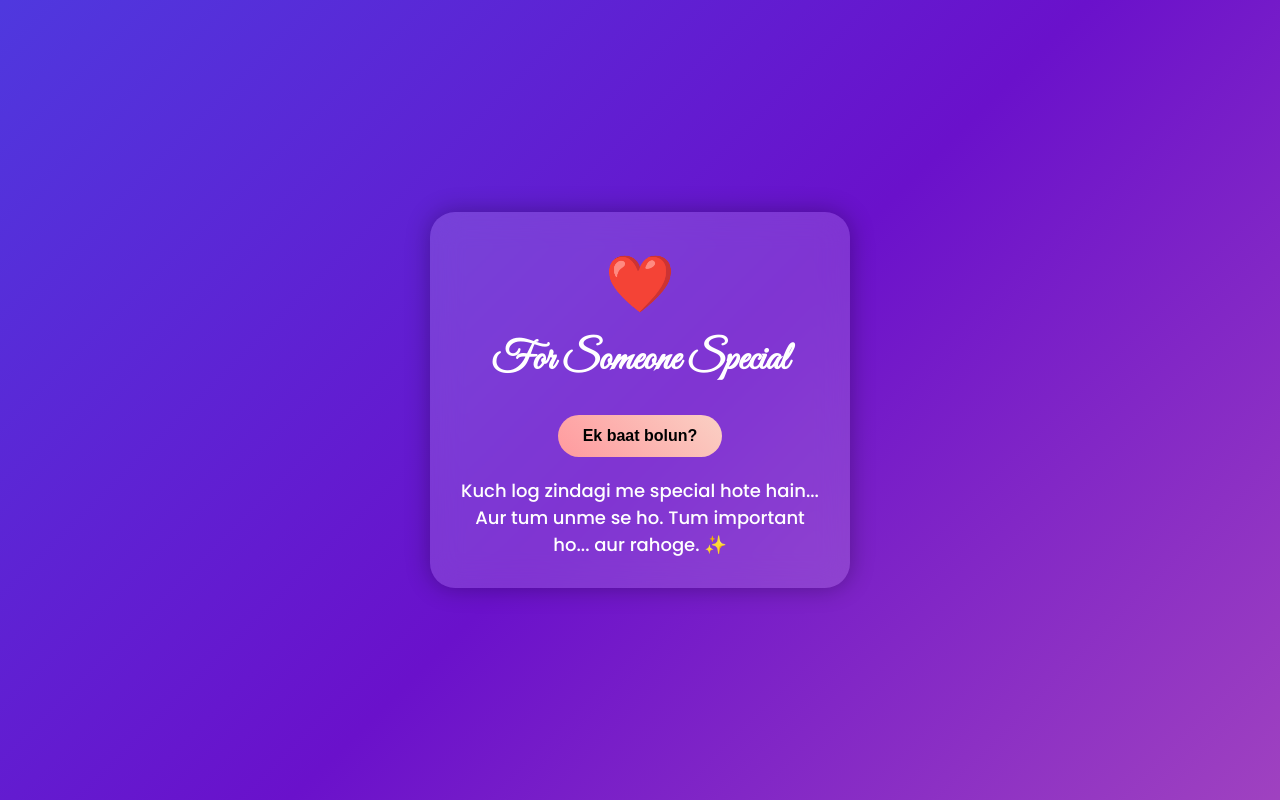
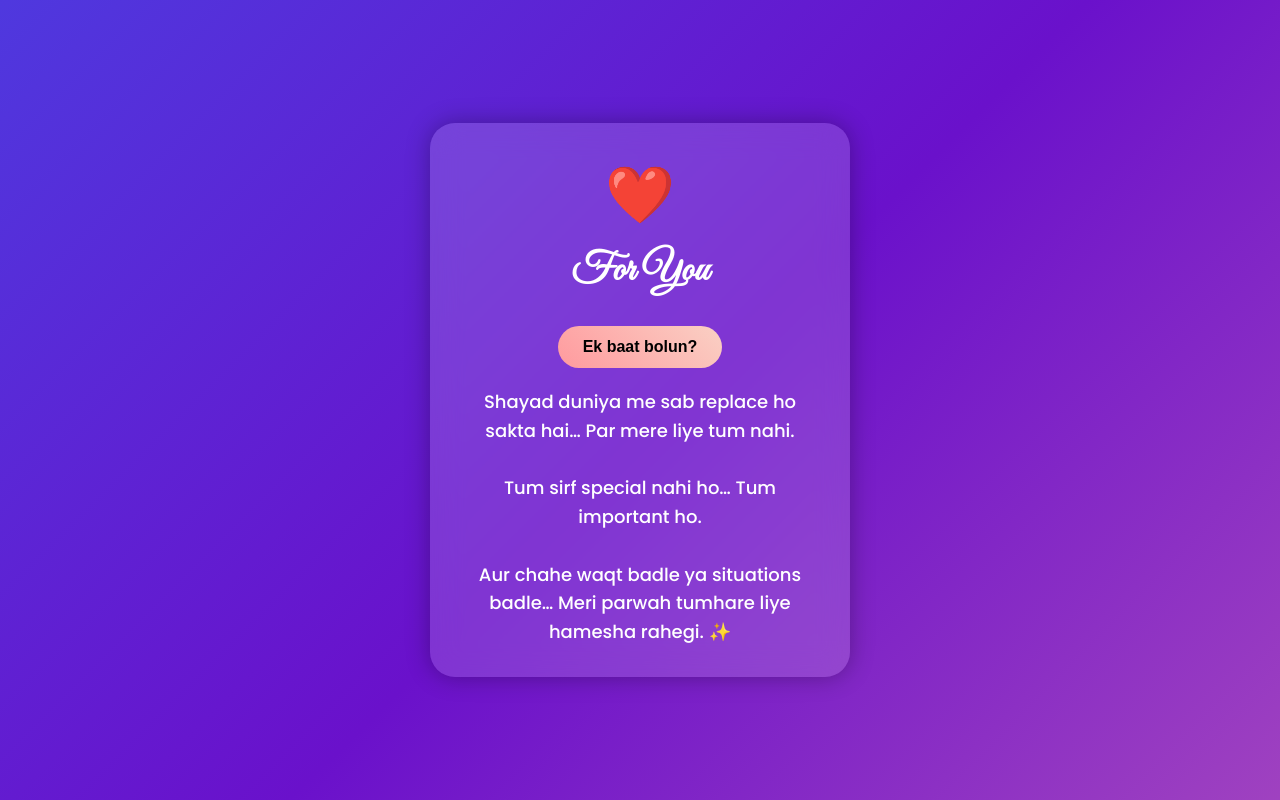
Before and after one commit to prajapatipushpa821-svg/gift, a plain HTML site: page index.html in a window 1280 px wide. Both pictures are taken after a click on the button "Ek baat bolun?". Drawn offline with Linux system fonts and the light colour scheme.

Commit message:
Update index.html

```diff
--- a/index.html
+++ b/index.html
@@ -18,7 +18,6 @@ body {
   background: linear-gradient(-45deg,#ff6a88,#ff99ac,#6a11cb,#2575fc);
   background-size: 400% 400%;
   animation: gradient 10s ease infinite;
-  overflow: hidden;
 }
 
 @keyframes gradient {
@@ -74,6 +73,7 @@ button:hover {
   display: none;
   margin-top: 20px;
   font-size: 18px;
+  line-height: 1.6;
   animation: fade 2s ease;
 }
 
@@ -88,17 +88,21 @@ button:hover {
 
 <div class="container">
   <div class="heart">❤️</div>
-  <h1>For Someone Special</h1>
+  <h1>For You</h1>
 
   <button onclick="showMessage()">Ek baat bolun?</button>
 
   <div class="message" id="msg">
-    Kuch log zindagi me special hote hain...
-    Aur tum unme se ho.
-    Tum important ho... aur rahoge. ✨
+    Shayad duniya me sab replace ho sakta hai…
+    Par mere liye tum nahi.
+    <br><br>
+    Tum sirf special nahi ho…
+    Tum important ho.
+    <br><br>
+    Aur chahe waqt badle ya situations badle…
+    Meri parwah tumhare liye hamesha rahegi. ✨
   </div>
 
-  <!-- Background Music -->
   <audio autoplay loop>
     <source src="https://pagalnew.com/download320/33092" type="audio/mp3">
   </audio>
```
